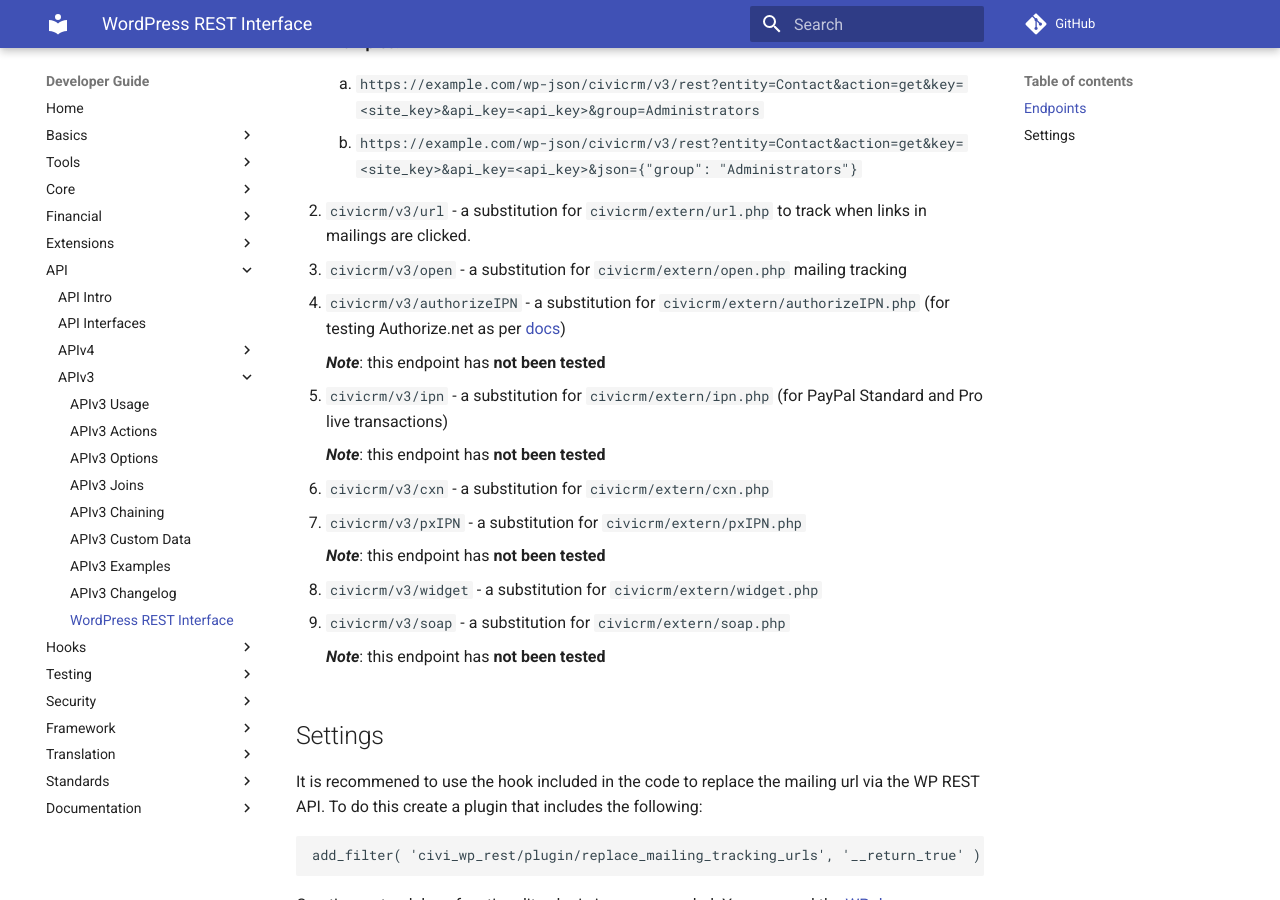
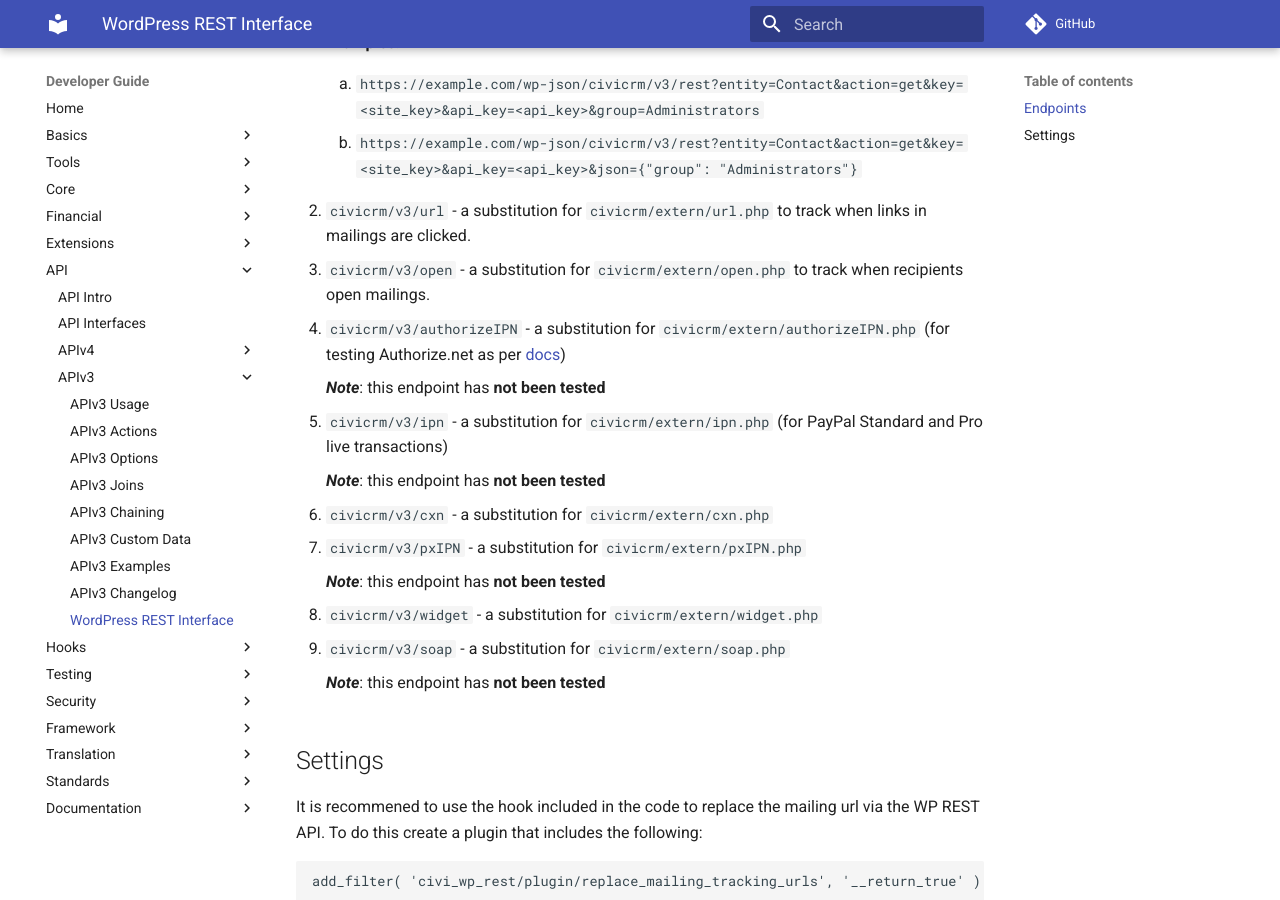
Before and after one commit to civicrm/civicrm-dev-docs, an MkDocs documentation site: the page built from docs/api/v3/wp-rest.md, in a window 1280 px wide and 900 px high, scrolled down 796 px. Built offline with MkDocs 1.6.1 and Material for MkDocs 9.7.7, drawn with Linux system fonts in a browser that asks for light colours; comment, search, counter and statistics services are not loaded.

Commit message:
Update docs/api/v3/wp-rest.md
Co-authored-by: Mikey O'Toole <mikey@mjco.uk>

```diff
--- a/docs/api/v3/wp-rest.md
+++ b/docs/api/v3/wp-rest.md
@@ -30,7 +30,7 @@
 
 2. `civicrm/v3/url` - a substitution for `civicrm/extern/url.php` to track when links in mailings are clicked.
 
-3. `civicrm/v3/open` - a substitution for `civicrm/extern/open.php` mailing tracking
+3. `civicrm/v3/open` - a substitution for `civicrm/extern/open.php` to track when recipients open mailings.
 
 4. `civicrm/v3/authorizeIPN` - a substitution for `civicrm/extern/authorizeIPN.php` (for testing Authorize.net as per [docs](https://docs.civicrm.org/sysadmin/en/latest/setup/payment-processors/authorize-net/#shell-script-testing-method))
 
```
